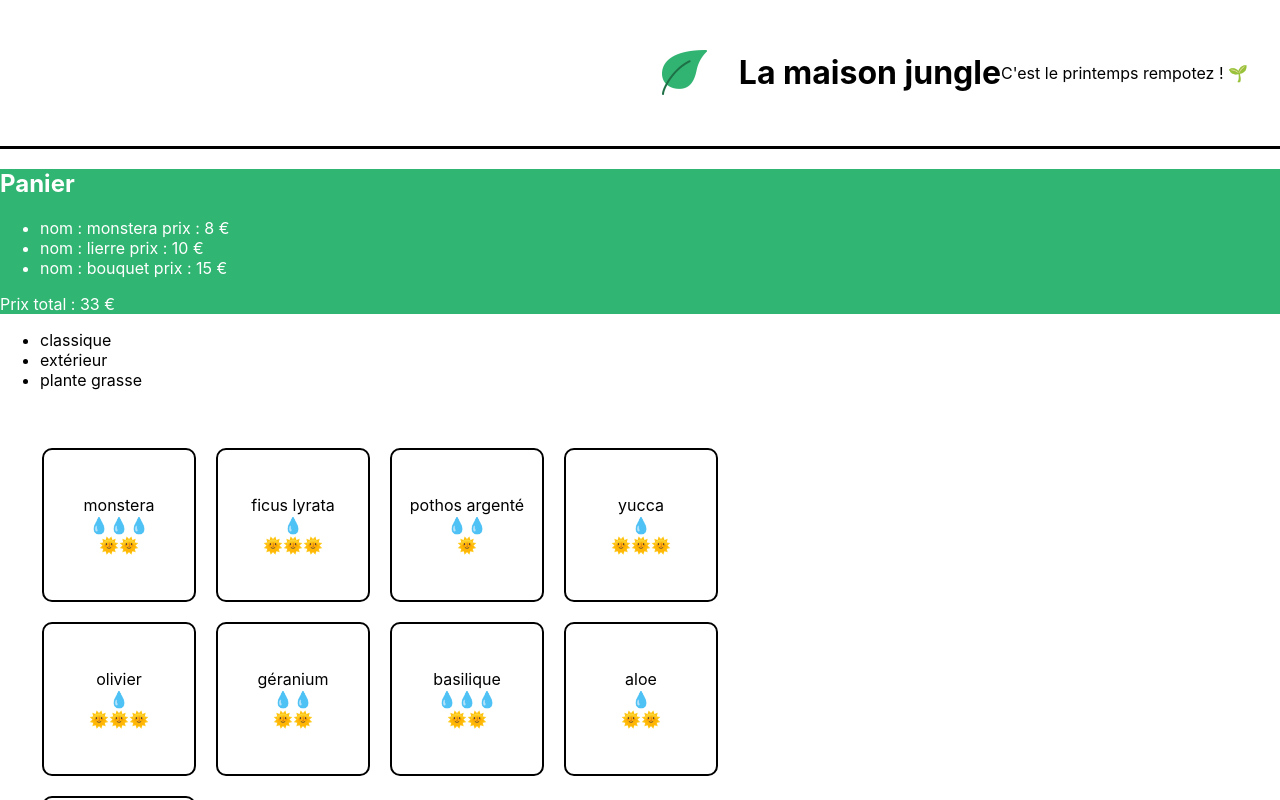
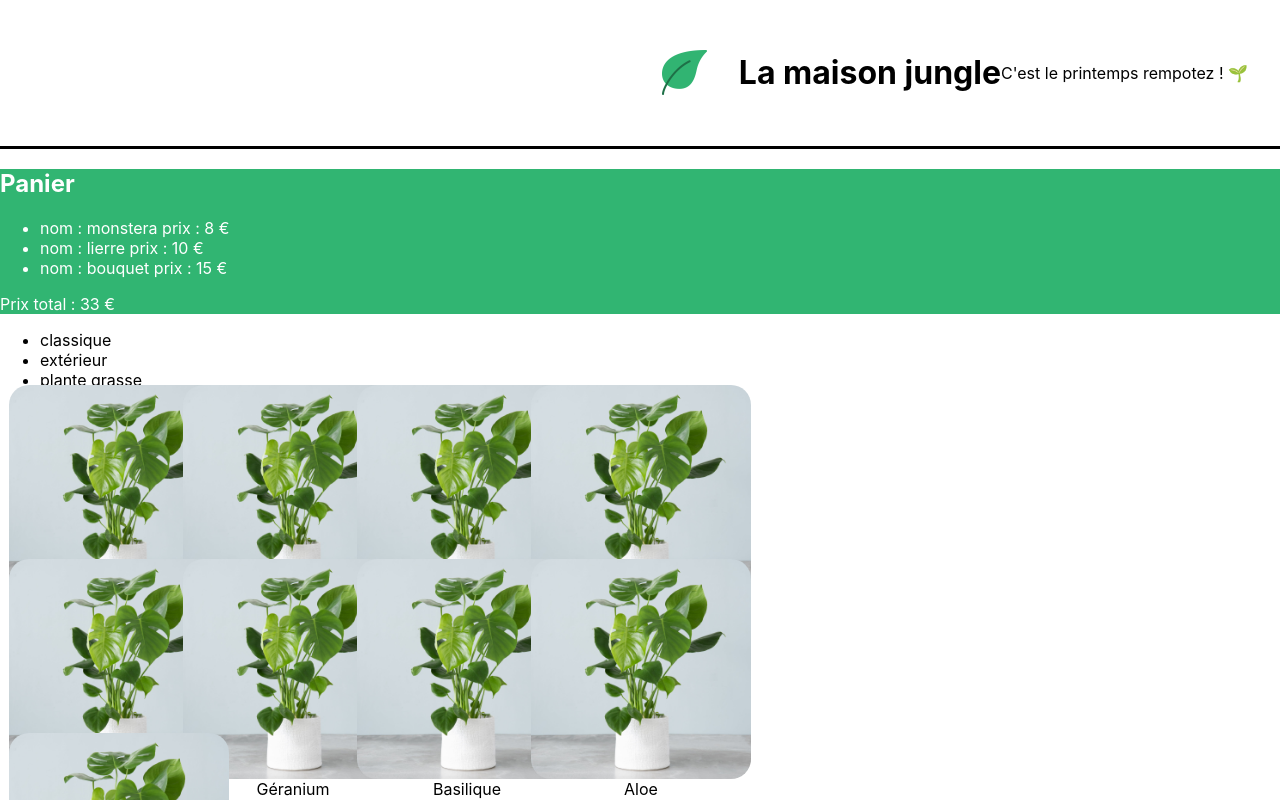
Before and after one commit to GameandDario/maisonJungle_react, a React (Create React App) app: page / in a window 1280 px wide. Shown: the top 800 px of the page. Built offline with nearby package versions, Linux system fonts and the light colour scheme.

Commit message:
add PlantItem component  / import  inShoppingList

```diff
--- a/src/components/ShoppingList.js
+++ b/src/components/ShoppingList.js
@@ -1,7 +1,6 @@
 import { plantList } from "../datas/plantList";
+import PlantItem from "./PlantItem";
 import "../styles/ShoppingList.css";
-
-import CareScale from "./CareScale";
 
 function ShoppingList() {
   const categories = plantList.reduce(
@@ -18,18 +17,18 @@ function ShoppingList() {
         ))}
       </ul>
       <ul className="lmj-plant-list">
-        {plantList.map((plant) => (
-          <li key={plant.id} className="lmj-plant-item">
-            {plant.name}
-            {/* {plant.isBestSale ? <span>🔥</span> : null} si condition null on peut écrire : */}
-
-            {plant.isSpecialOffer && <div className="lmj-sales">Promo</div>}
-            <CareScale careType="water" scaleValue={plant.water} />
-            <CareScale careType="light" scaleValue={plant.light} />
-          </li>
+        {plantList.map(({ id, cover, name, water, light }) => (
+          <PlantItem
+            id={id}
+            cover={cover}
+            name={name}
+            water={water}
+            light={light}
+          />
         ))}
       </ul>
     </div>
   );
 }
+
 export default ShoppingList;
--- a/src/styles/ShoppingList.css
+++ b/src/styles/ShoppingList.css
@@ -16,15 +16,4 @@
   align-items: center;
   justify-content: center;
   flex-direction: column;
-  position: relative;
 }
-
-.lmj-sales {
-  position: absolute;
-  right: 0px;
-  top: 10px;
-  font-weight: 500;
-  color: white;
-  padding: 5px 10px;
-  background-color: #31b572;
-}
```
